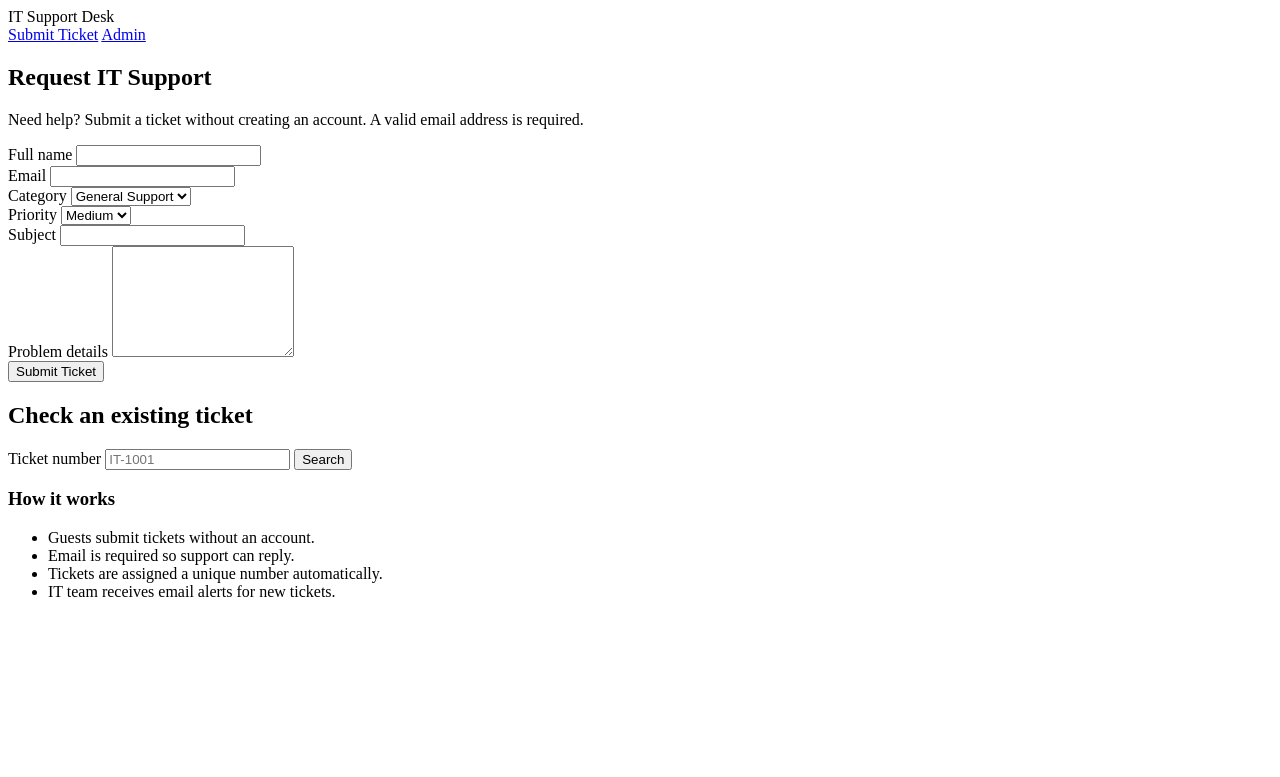
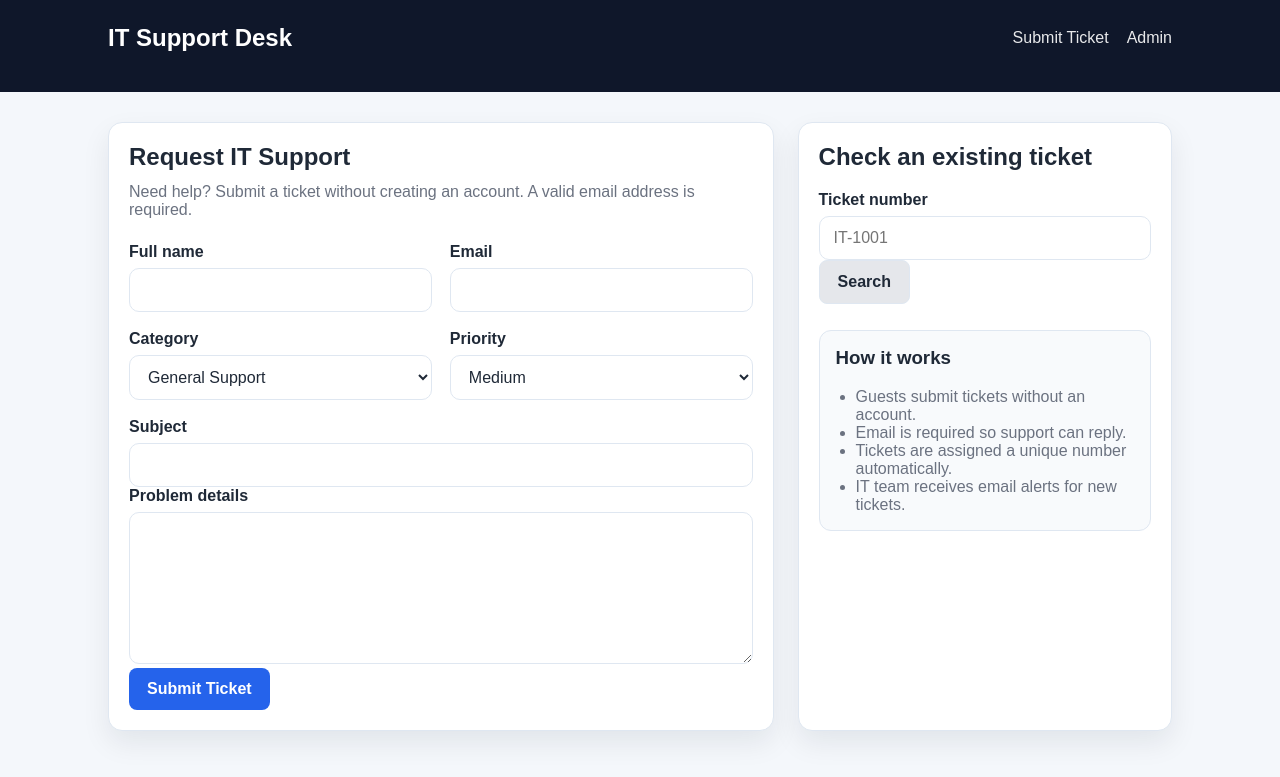
Before and after one commit to weiwei07/ticketsystem, a Flask app: page / in a window 1280 px wide. Shown: the top 777 px of the page. Run offline with Flask 3, Linux system fonts and the light colour scheme.

Commit message:
Updated CSS for the ticket app styling and layout.

```diff
--- a/static/css/style.css
+++ b/static/css/style.css
@@ -1,72 +1,365 @@
-{% extends 'base.html' %}
+* {
+  box-sizing: border-box;
+}
 
-{% block content %}
-<div class="container admin-shell">
-    <div class="card admin-topbar">
-        <div>
-            <p class="eyebrow">Ticket</p>
-            <h1>{{ ticket.ticket_number }}</h1>
-        </div>
-        <a href="{{ url_for('admin_dashboard') }}" class="secondary-btn">Back to Queue</a>
-    </div>
+:root {
+  --bg: #f4f7fb;
+  --panel: #ffffff;
+  --border: #dfe7f1;
+  --text: #1f2937;
+  --muted: #6b7280;
+  --primary: #2563eb;
+  --primary-dark: #1d4ed8;
+  --success: #0f766e;
+  --warning: #b45309;
+  --danger: #b91c1c;
+  --info: #0369a1;
+  --shadow: 0 12px 28px rgba(15, 23, 42, 0.08);
+}
 
-    <div class="info-grid">
-        <div class="card">
-            <h3>Customer</h3>
-            <p><strong>Name:</strong> {{ ticket.user_name }}</p>
-            <p><strong>Email:</strong> {{ ticket.user_email }}</p>
-            <p><strong>Category:</strong> {{ ticket.category }}</p>
-            <p><strong>Priority:</strong> {{ ticket.priority }}</p>
-            <p><strong>Created:</strong> {{ ticket.created_at }}</p>
-        </div>
+body {
+  margin: 0;
+  font-family: Arial, Helvetica, sans-serif;
+  background: var(--bg);
+  color: var(--text);
+}
 
-        <div class="card">
-            <h3>Update Ticket</h3>
-            <form method="post">
-                <div class="form-row two-columns">
-                    <div>
-                        <label for="status">Status</label>
-                        <select id="status" name="status">
-                            <option {% if ticket.status == 'Open' %}selected{% endif %}>Open</option>
-                            <option {% if ticket.status == 'In Progress' %}selected{% endif %}>In Progress</option>
-                            <option {% if ticket.status == 'Awaiting IT Response' %}selected{% endif %}>Awaiting IT Response</option>
-                            <option {% if ticket.status == 'Resolved' %}selected{% endif %}>Resolved</option>
-                        </select>
-                    </div>
-                    <div>
-                        <label for="priority">Priority</label>
-                        <select id="priority" name="priority">
-                            <option {% if ticket.priority == 'Low' %}selected{% endif %}>Low</option>
-                            <option {% if ticket.priority == 'Medium' %}selected{% endif %}>Medium</option>
-                            <option {% if ticket.priority == 'High' %}selected{% endif %}>High</option>
-                            <option {% if ticket.priority == 'Critical' %}selected{% endif %}>Critical</option>
-                        </select>
-                    </div>
-                </div>
-                <div>
-                    <label for="assigned_to">Assigned To</label>
-                    <input type="text" id="assigned_to" name="assigned_to" value="{{ ticket.assigned_to }}">
-                </div>
-                <div>
-                    <label for="reply_text">Reply to customer</label>
-                    <textarea id="reply_text" name="reply_text" rows="5" placeholder="Type a reply here..."></textarea>
-                </div>
-                <button type="submit" class="primary-btn">Save & Send</button>
-            </form>
-        </div>
-    </div>
+.container {
+  max-width: 1100px;
+  margin: 0 auto;
+  padding: 24px 18px 40px;
+}
 
-    <div class="card">
-        <h3>Ticket Conversation</h3>
-        {% for message in ticket.messages %}
-            <div class="message {% if message.sender_role == 'admin' %}admin-message{% else %}user-message{% endif %}">
-                <div class="message-header">
-                    <strong>{{ message.sender_name }}</strong>
-                    <span>{{ message.sender_role }} · {{ message.created_at }}</span>
-                </div>
-                <p>{{ message.message }}</p>
-            </div>
-        {% endfor %}
-    </div>
-</div>
-{% endblock %}
+.topbar {
+  background: #0f172a;
+  color: white;
+}
+
+.nav {
+  display: flex;
+  justify-content: space-between;
+  align-items: center;
+  min-height: 72px;
+}
+
+.brand {
+  font-size: 1.5rem;
+  font-weight: 700;
+}
+
+nav {
+  display: flex;
+  gap: 18px;
+}
+
+nav a,
+.secondary-btn,
+.primary-btn {
+  display: inline-block;
+  text-decoration: none;
+  border-radius: 8px;
+  transition: 0.2s ease;
+}
+
+nav a {
+  color: white;
+  opacity: 0.9;
+}
+
+nav a:hover {
+  opacity: 1;
+}
+
+.card {
+  background: var(--panel);
+  border: 1px solid var(--border);
+  border-radius: 14px;
+  box-shadow: var(--shadow);
+  padding: 20px;
+}
+
+.main-grid {
+  display: grid;
+  grid-template-columns: 1.6fr 0.9fr;
+  gap: 24px;
+  padding-top: 30px;
+}
+
+.form-row {
+  display: grid;
+  gap: 18px;
+  margin-bottom: 18px;
+}
+
+.two-columns {
+  grid-template-columns: repeat(2, minmax(0, 1fr));
+}
+
+label {
+  display: block;
+  margin-bottom: 7px;
+  font-weight: 600;
+  color: var(--text);
+}
+
+input,
+select,
+textarea,
+button {
+  font: inherit;
+}
+
+input,
+select,
+textarea {
+  width: 100%;
+  border: 1px solid var(--border);
+  border-radius: 10px;
+  padding: 12px 14px;
+  background: white;
+  color: var(--text);
+}
+
+input:focus,
+select:focus,
+textarea:focus {
+  outline: 2px solid rgba(37, 99, 235, 0.15);
+  border-color: var(--primary);
+}
+
+textarea {
+  resize: vertical;
+  min-height: 120px;
+}
+
+button,
+.primary-btn,
+.secondary-btn {
+  cursor: pointer;
+  border: none;
+  font-weight: 700;
+  padding: 12px 18px;
+}
+
+.primary-btn {
+  background: var(--primary);
+  color: white;
+}
+
+.primary-btn:hover {
+  background: var(--primary-dark);
+}
+
+.secondary-btn {
+  background: #e5e7eb;
+  color: var(--text);
+  border: 1px solid var(--border);
+}
+
+.secondary-btn:hover {
+  background: #dfe3e8;
+}
+
+h1, h2, h3, p {
+  margin-top: 0;
+}
+
+h1 {
+  margin-bottom: 12px;
+}
+
+.intro {
+  color: var(--muted);
+  margin-bottom: 24px;
+}
+
+.info-box {
+  margin-top: 26px;
+  padding: 16px;
+  background: #f8fafc;
+  border-radius: 12px;
+  border: 1px solid var(--border);
+}
+
+.info-box ul {
+  padding-left: 20px;
+  margin-bottom: 0;
+  color: var(--muted);
+}
+
+.flash-holder {
+  padding-top: 18px;
+}
+
+.flash {
+  margin-bottom: 12px;
+  padding: 12px 14px;
+  border-radius: 10px;
+  border: 1px solid transparent;
+}
+
+.flash.success {
+  background: #ecfdf5;
+  border-color: #a7f3d0;
+  color: #065f46;
+}
+
+.flash.error {
+  background: #fef2f2;
+  border-color: #fecaca;
+  color: #991b1b;
+}
+
+.ticket-page,
+.admin-shell {
+  padding-top: 28px;
+}
+
+.title-row,
+.admin-topbar {
+  display: flex;
+  justify-content: space-between;
+  align-items: center;
+  gap: 16px;
+  margin-bottom: 20px;
+}
+
+.eyebrow {
+  margin: 0 0 6px;
+  font-size: 0.8rem;
+  text-transform: uppercase;
+  letter-spacing: 0.08em;
+  color: var(--muted);
+  font-weight: 700;
+}
+
+.status-badge {
+  display: inline-block;
+  padding: 7px 12px;
+  border-radius: 999px;
+  font-size: 0.8rem;
+  font-weight: 700;
+  white-space: nowrap;
+}
+
+.status-badge.open {
+  background: #e0f2fe;
+  color: #075985;
+}
+
+.status-badge.in-progress {
+  background: #fef3c7;
+  color: #92400e;
+}
+
+.status-badge.awaiting-it-response {
+  background: #ede9fe;
+  color: #5b21b6;
+}
+
+.status-badge.resolved {
+  background: #dcfce7;
+  color: #166534;
+}
+
+.info-grid {
+  display: grid;
+  grid-template-columns: repeat(2, minmax(0, 1fr));
+  gap: 20px;
+  margin-bottom: 20px;
+}
+
+.message {
+  border: 1px solid var(--border);
+  border-radius: 12px;
+  padding: 14px 16px;
+  margin-bottom: 14px;
+}
+
+.user-message {
+  background: #f9fafb;
+}
+
+.admin-message {
+  background: #eff6ff;
+  border-color: #bfdbfe;
+}
+
+.message-header {
+  display: flex;
+  justify-content: space-between;
+  gap: 12px;
+  margin-bottom: 8px;
+  color: var(--muted);
+  font-size: 0.82rem;
+}
+
+.ticket-list {
+  display: grid;
+  gap: 14px;
+}
+
+.ticket-item {
+  display: block;
+  text-decoration: none;
+  color: inherit;
+}
+
+.ticket-item:hover {
+  border-color: #c7d2fe;
+}
+
+.ticket-row,
+.meta-row {
+  display: flex;
+  justify-content: space-between;
+  gap: 12px;
+  align-items: center;
+}
+
+.ticket-row {
+  margin-bottom: 10px;
+}
+
+.ticket-number {
+  margin: 0;
+  color: var(--primary);
+  font-weight: 700;
+}
+
+.meta-row {
+  flex-wrap: wrap;
+  color: var(--muted);
+  font-size: 0.9rem;
+}
+
+.filters {
+  margin-bottom: 18px;
+}
+
+.admin-login-box {
+  max-width: 480px;
+  margin: 40px auto;
+}
+
+.empty-state {
+  text-align: center;
+  color: var(--muted);
+}
+
+@media (max-width: 820px) {
+  .main-grid,
+  .info-grid,
+  .two-columns {
+    grid-template-columns: 1fr;
+  }
+
+  .nav,
+  .title-row,
+  .admin-topbar,
+  .ticket-row,
+  .meta-row {
+    flex-direction: column;
+    align-items: flex-start;
+  }
+}
```
